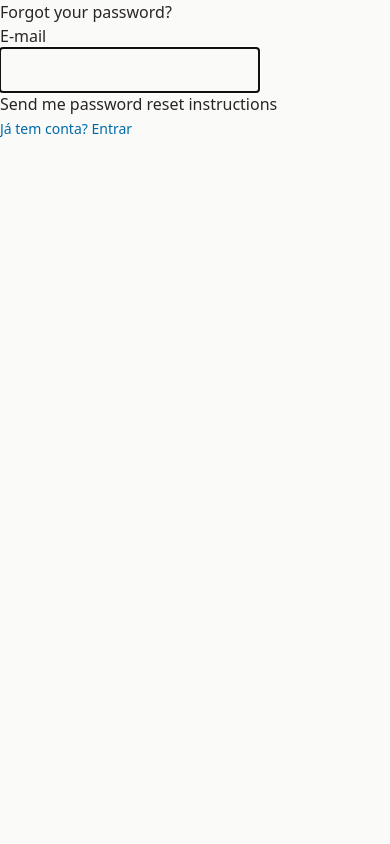
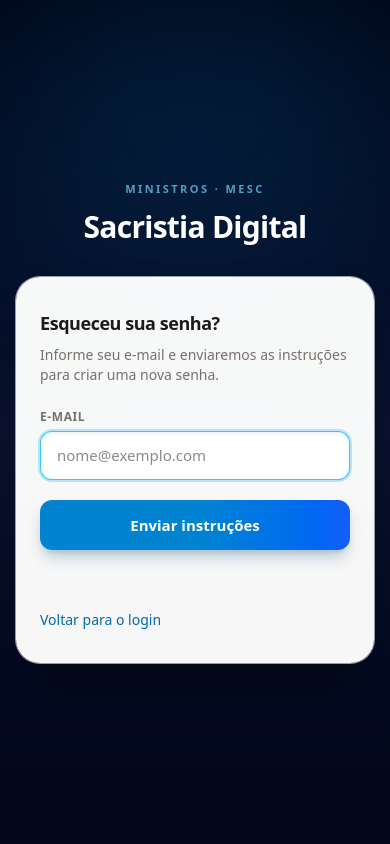
Before and after one commit to ailtoncastrosilvajunior/sacristia-digital, a Rails app: page /password/new in a window 390 px wide. Run offline with Rails 7, Linux system fonts and the light colour scheme; parts of the project's set-up code (start-up, migrations or seed data) failed here and were passed over; some libraries are stand-ins or nearby versions.

Commit message:
[feat] Reset de senha pelo admin e envio de e-mail (SendGrid) para recuperação de senha
Co-Authored-By: Claude Sonnet 5.5 <noreply@anthropic.com>

```diff
--- a/app/views/admin/users/show.html.erb
+++ b/app/views/admin/users/show.html.erb
@@ -11,6 +11,9 @@
       </div>
       <div class="flex gap-2">
         <%= link_to "Editar", edit_admin_user_path(@user), class: "px-4 py-2 rounded-xl border border-stone-200 text-sm font-semibold text-stone-700 hover:bg-stone-50" %>
+        <% if current_user.admin? %>
+          <%= button_to "Resetar senha", resetar_senha_admin_user_path(@user), method: :patch, data: { turbo_confirm: "Redefinir a senha deste usuário para 123456?" }, class: "px-4 py-2 rounded-xl border border-amber-200 bg-amber-50 text-sm font-semibold text-amber-800 hover:bg-amber-100" %>
+        <% end %>
         <% unless @user == current_user %>
           <%= button_to "Excluir", admin_user_path(@user), method: :delete, data: { turbo_confirm: "Excluir este usuário?" }, class: "px-4 py-2 rounded-xl border border-red-200 bg-red-50 text-sm font-semibold text-red-700 hover:bg-red-100" %>
         <% end %>
--- /dev/null
+++ b/app/views/devise/passwords/new.html.erb
@@ -0,0 +1,31 @@
+<% content_for :title, "Recuperar senha — Sacristia Digital" %>
+
+<div class="relative min-h-screen flex flex-col items-center justify-center px-4 py-14 overflow-hidden">
+  <div class="absolute inset-0 bg-slate-950" aria-hidden="true"></div>
+  <div class="absolute inset-0 bg-gradient-to-b from-slate-950 via-blue-950/40 to-slate-950" aria-hidden="true"></div>
+  <div class="absolute top-0 left-1/2 -translate-x-1/2 w-[min(100%,42rem)] h-64 bg-sky-500/15 blur-[100px] rounded-full pointer-events-none" aria-hidden="true"></div>
+  <div class="relative z-10 w-full max-w-[420px]">
+    <div class="text-center mb-8">
+      <p class="text-[11px] font-semibold tracking-[0.22em] uppercase text-sky-300/70">Ministros · MESC</p>
+      <h1 class="mt-3 text-3xl font-bold text-white tracking-tight">Sacristia Digital</h1>
+    </div>
+    <div class="rounded-3xl bg-white/[0.97] shadow-[0_25px_50px_-12px_rgba(0,0,0,0.45)] ring-1 ring-white/60 px-6 py-8 sm:px-8 sm:py-9">
+      <h2 class="text-lg font-semibold text-stone-900 tracking-tight">Esqueceu sua senha?</h2>
+      <p class="mt-2 mb-6 text-sm text-stone-500">Informe seu e-mail e enviaremos as instruções para criar uma nova senha.</p>
+
+      <%= form_for(resource, as: resource_name, url: password_path(resource_name), html: { method: :post, class: "space-y-5" }) do |f| %>
+        <%= render "devise/shared/error_messages", resource: resource %>
+        <div class="space-y-1.5">
+          <%= f.label :email, "E-mail", class: "block text-xs font-semibold uppercase tracking-wider text-stone-500" %>
+          <%= f.email_field :email, autofocus: true, autocomplete: "email", placeholder: "nome@exemplo.com",
+              class: "w-full px-4 py-3 rounded-xl border border-stone-200/90 bg-stone-50/40 text-stone-900 text-[15px] shadow-inner shadow-stone-900/5 focus:outline-none focus:ring-2 focus:ring-sky-500/25 focus:border-sky-400/80 focus:bg-white transition-all" %>
+        </div>
+        <%= f.submit "Enviar instruções", class: "w-full cursor-pointer rounded-xl bg-gradient-to-r from-sky-600 via-sky-600 to-blue-600 px-4 py-3.5 text-[15px] font-semibold text-white shadow-lg shadow-sky-900/25 ring-1 ring-white/10 transition-all hover:from-sky-500 hover:to-blue-500 active:scale-[0.99]" %>
+      <% end %>
+
+      <div class="mt-8 pt-6 border-t border-stone-100">
+        <%= link_to "Voltar para o login", new_session_path(resource_name), class: "text-sm font-medium text-sky-700 hover:text-sky-900 transition-colors" %>
+      </div>
+    </div>
+  </div>
+</div>
--- a/config/initializers/devise.rb
+++ b/config/initializers/devise.rb
@@ -1,7 +1,7 @@
 # frozen_string_literal: true
 
 Devise.setup do |config|
-  config.mailer_sender = "noreply@sacristiadigital.local"
+  config.mailer_sender = ENV.fetch("MAILER_SENDER", "noreply@swind.com.br")
   config.stretches = Rails.env.test? ? 1 : 12
   config.pepper = Rails.application.credentials.dig(:devise, :pepper) || "devise_pepper_placeholder_change_in_production"
   config.secret_key = Rails.application.credentials.dig(:devise, :secret_key) || "devise_secret_key_placeholder_change_in_production"
--- a/config/routes.rb
+++ b/config/routes.rb
@@ -16,7 +16,9 @@ Rails.application.routes.draw do
 
   namespace :admin do
     root "dashboard#index"
-    resources :users
+    resources :users do
+      member { patch :resetar_senha }
+    end
     resources :ministros
     resources :solicitacao_cadastros, path: "solicitacoes-cadastro", only: [:index, :show] do
       member do
```
Also changed, not shown: app/controllers/admin/users_controller.rb (+9 -1 lines), app/views/devise/passwords/edit.html.erb (added, +33 -0 lines), config/environments/development.rb (+14 -1 lines), config/environments/production.rb (+14 -0 lines), 1 other file.
